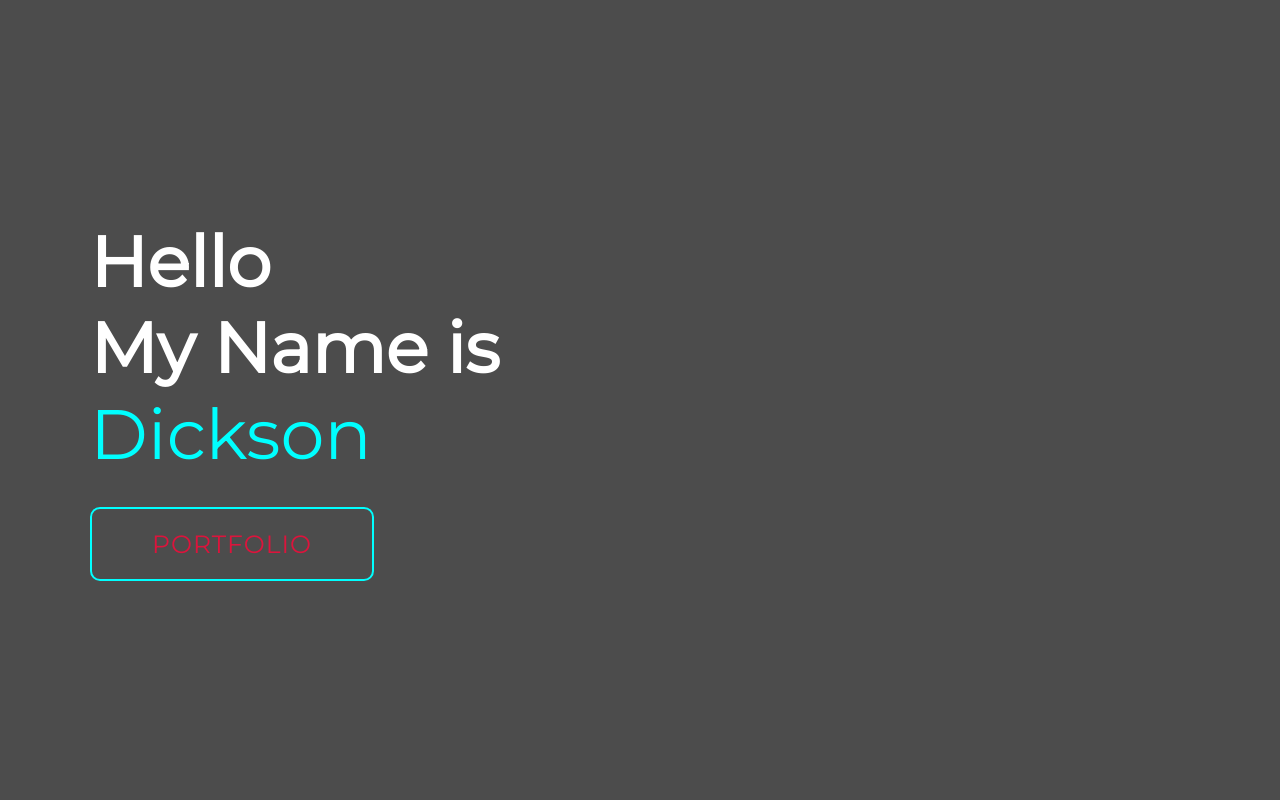
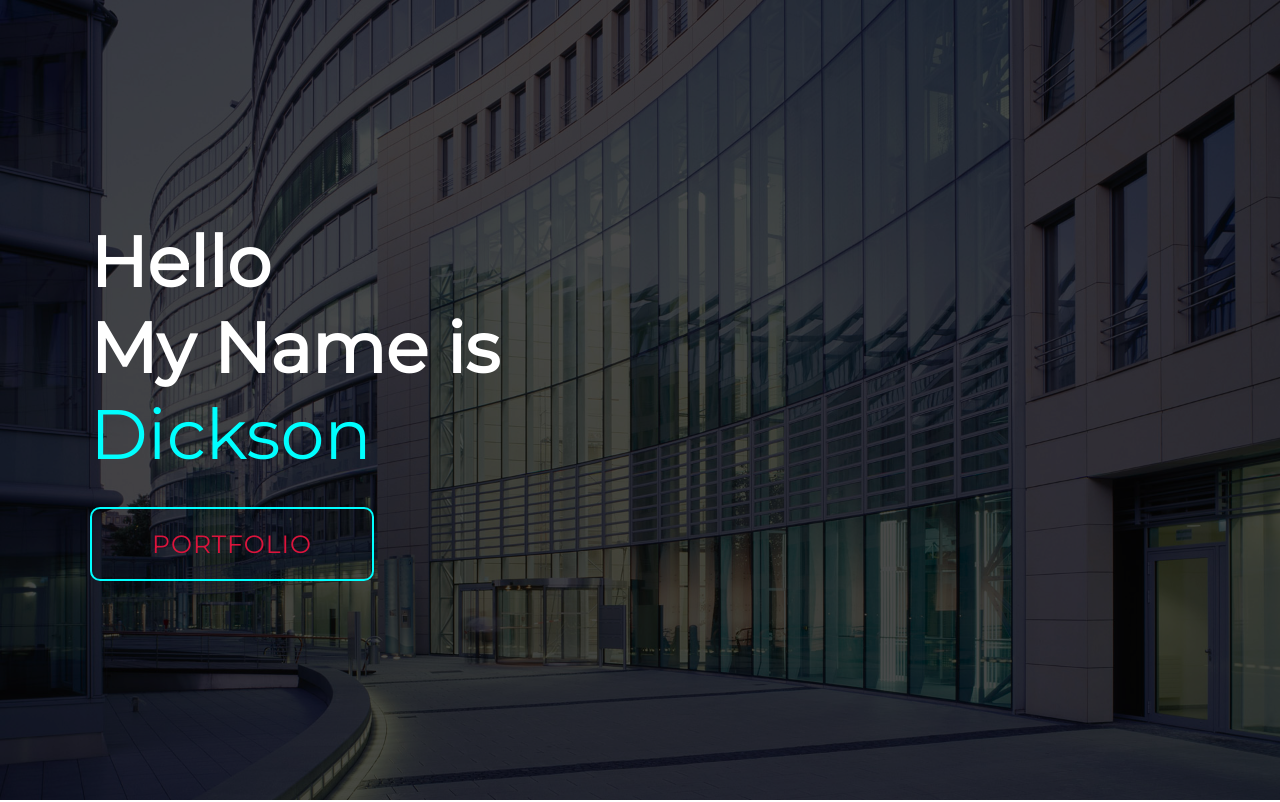
Before and after one commit to inchan26/portfolio1, a plain HTML site: page index.html in a window 1280 px wide. Shown: the top 802 px of the page. Drawn offline with Linux system fonts and the light colour scheme.

Commit message:
Update index.css

```diff
--- a/css/index.css
+++ b/css/index.css
@@ -30,7 +30,7 @@ p {
 }
 /*Hero Section*/
 #hero {
-  background-image: url(./images/build.jpg);
+  background-image: url(/images/build.jpg);
   background-size: cover;
   background-position: top center;
   position: relative;
```
